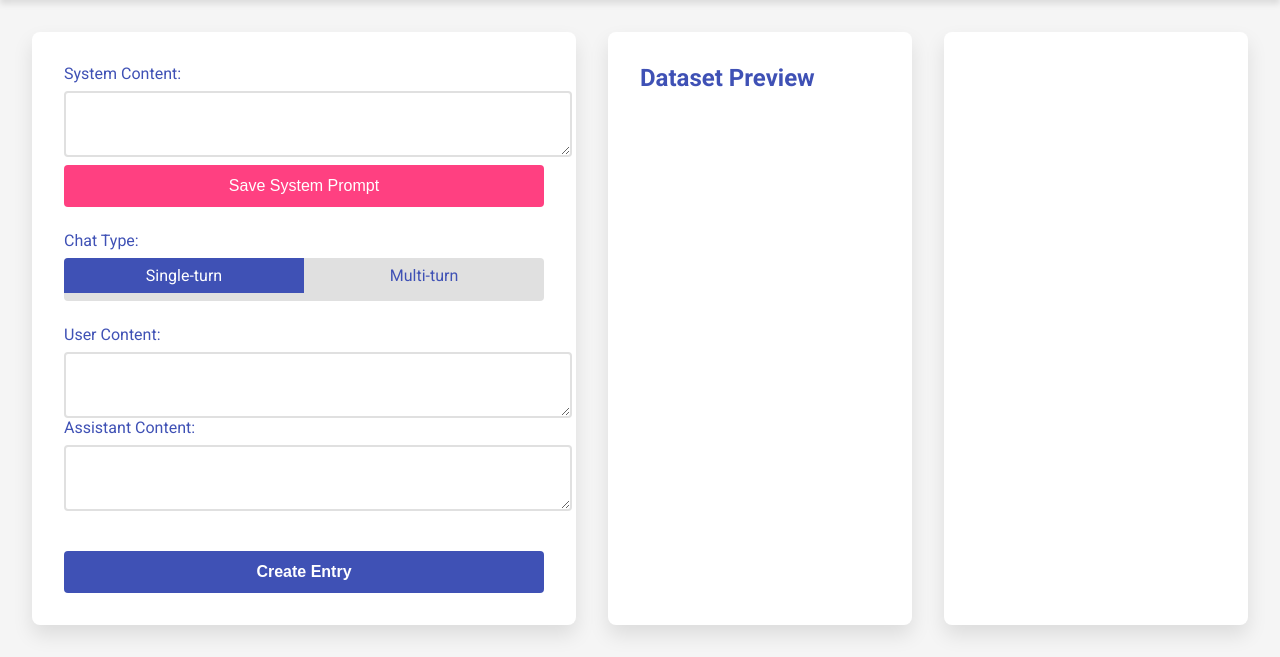
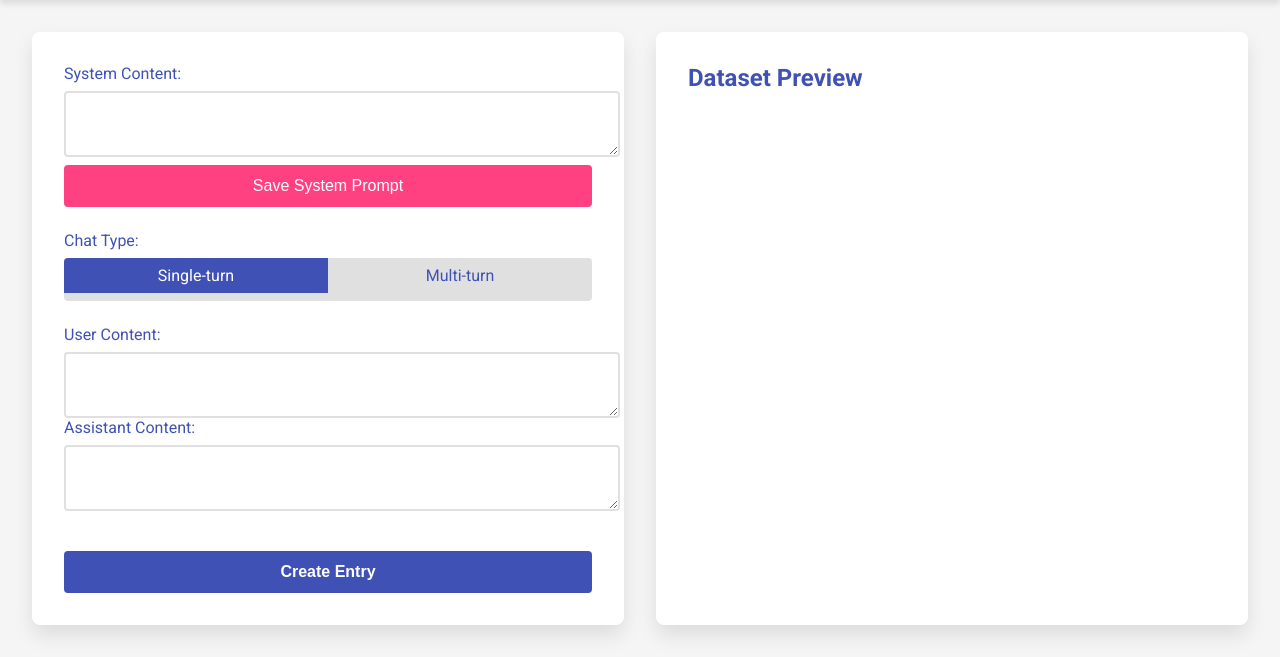
Before and after one commit to alextobias78/Fine-Tuner, a Flask app: page / in a window 1280 px wide. Shown: the part 161-818 px from the top of the page. Run offline with Flask 3, Linux system fonts and the light colour scheme.

Commit message:
refactor: remove control column and adjust layout accordingly

```diff
--- a/static/script.js
+++ b/static/script.js
@@ -10,6 +10,7 @@ document.addEventListener('DOMContentLoaded', function() {
     const addMessageBtn = document.getElementById('add-message');
     const datasetForm = document.getElementById('datasetForm');
     const entriesContainer = document.getElementById('entries');
+    const resultNotification = document.getElementById('result');
     saveSystemPromptBtn.addEventListener('click', function() {
         savedSystemPrompt = systemContentInput.value;
         showNotification('System prompt saved!', 'success');
--- a/static/styles.css
+++ b/static/styles.css
@@ -48,7 +48,7 @@ main {
     gap: 2rem;
 }
 
-.input-column, .preview-column, .control-column {
+.input-column, .preview-column {
     flex: 1;
     background-color: var(--input-background);
     border-radius: 8px;
@@ -57,7 +57,11 @@ main {
 }
 
 .input-column {
-    flex: 2;
+    flex: 1;
+}
+
+.preview-column {
+    flex: 1;
 }
 
 form {
@@ -183,7 +187,7 @@ button:active {
         flex-direction: column;
     }
 
-    .input-column, .preview-column, .control-column {
+    .input-column, .preview-column {
         width: 100%;
     }
 }
@@ -193,7 +197,7 @@ button:active {
         padding: 1rem;
     }
 
-    .input-column, .preview-column, .control-column {
+    .input-column, .preview-column {
         padding: 1rem;
     }
 }
--- a/templates/index.html
+++ b/templates/index.html
@@ -55,8 +55,6 @@
             <div class="preview-column">
                 <h2>Dataset Preview</h2>
                 <div id="entries" class="entries-container"></div>
-            </div>
-            <div class="control-column">
                 <div id="result" class="notification"></div>
             </div>
         </main>
```
